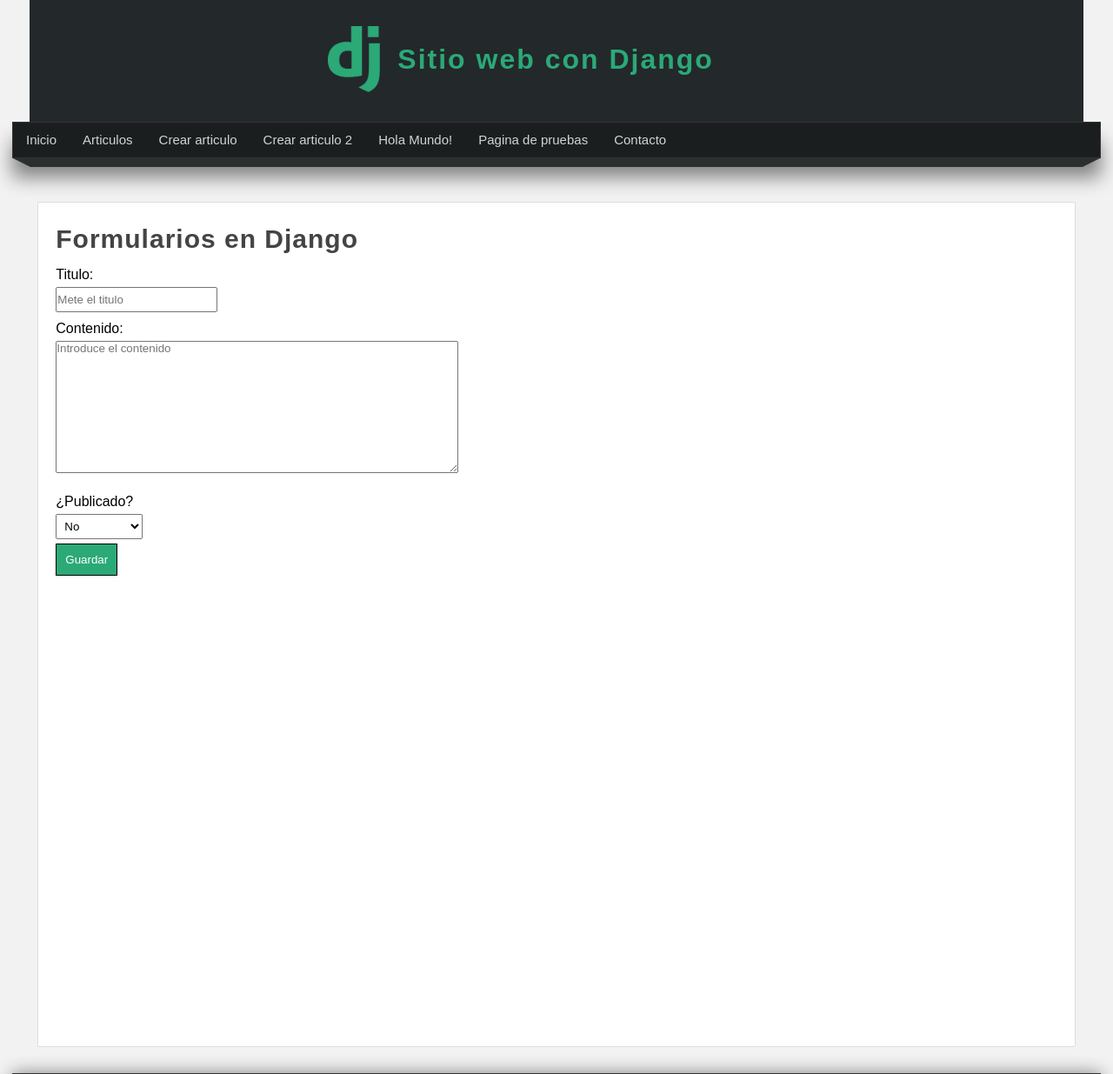
After one commit to jorgefdezg/curso-python, a Django app: page /create-full-article/ in a window 1280 px wide. The commit adds this page. Shown: the top 1235 px of the page at 87% size. Run offline with Django 4.2, Linux system fonts and the light colour scheme.

Commit message:
seccion formularios y validacion en Django terminada

```diff
--- a/22-django/AprendiendoDjango/AprendiendoDjango/urls.py
+++ b/22-django/AprendiendoDjango/AprendiendoDjango/urls.py
@@ -33,5 +33,8 @@ urlpatterns = [
     path('articulo/',miapp.views.articulo,name="articulo"),
     path('editar-articulo/<int:id>',miapp.views.editar_articulo,name="editar"),
     path('articulos/',miapp.views.articulos,name="articulos"),
-    path('borrar-articulo/<int:id>', miapp.views.borrar_articulos,name="borrar")
+    path('borrar-articulo/<int:id>', miapp.views.borrar_articulos,name="borrar"),
+    path('save-article/', miapp.views.save_article,name="save"),
+    path('create-article/',miapp.views.create_article,name="create"),
+    path('create-full-article/',miapp.views.create_full_article,name="create_full"),
 ]
--- /dev/null
+++ b/22-django/AprendiendoDjango/miapp/forms.py
@@ -0,0 +1,42 @@
+from django import forms
+from django.core import validators
+
+class FormArticle(forms.Form):
+
+    title = forms.CharField(
+        label="Titulo",
+        max_length=40,
+        required=True,
+        widget=forms.TextInput(
+            attrs={
+                'placeholder': 'Mete el titulo',
+                'class': 'titulo_form_article'
+            }
+        ),
+        validators=[
+            validators.MinLengthValidator(4, 'El titulo es demasiado corto'),
+            validators.RegexValidator('^[A-Za-z0-9ñ ]*$',"El titulo esta mal formado",'invalid_title')
+        ]
+    )
+    content = forms.CharField(
+        label="Contenido",
+        widget=forms.Textarea,
+        validators=[
+            validators.MaxLengthValidator(100,'El contenido es demasiado grande')
+        ]
+    )
+
+    content.widget.attrs.update({
+        'placeholder': 'Introduce el contenido',
+        'class': 'contenido_form_article',
+        'id': 'contenido_form'
+    })
+
+    plubic_options = [
+        (0,"No"),
+        (1,"Si")
+    ]
+    public = forms.TypedChoiceField(
+        label="¿Publicado?",
+        choices = plubic_options
+    )
--- a/22-django/AprendiendoDjango/miapp/static/css/styles.css
+++ b/22-django/AprendiendoDjango/miapp/static/css/styles.css
@@ -6,12 +6,16 @@
     text-decoration: none;
 }
 
-.box p, .box h2, .box h3, .box ul{
+.box p,
+.box h2,
+.box h3,
+.box ul{
     margin-top: 5px;
     margin-bottom: 5px;
 }
 
-.box ul,.box ol{
+.box ul,
+.box ol{
     margin-left: 20px;
     margin-bottom: 10px;
 }
@@ -138,6 +142,47 @@ nav ul li a:hover{
     margin: 0 auto;
 }
 
+.box form{
+    width: 40%;
+
+}
+
+.box form input,
+.box form label{
+    display: block;
+    padding: 5px;
+    padding-left: 0px;
+}
+
+.box form input [type="text"],
+.box form textarea{
+    width: 100%;
+    margin-bottom: 10px;
+}
+
+.box form select{
+    width: 100px;
+    padding: 5px;
+}
+
+.box form input[type="submit"],
+.box form input[type="button"],
+.box form button{
+    padding: 10px;
+    margin-top: 5px;
+    background: #2ba977;
+    border: 1px solid black;
+    color: white;
+    transition: 300ms all;
+}
+
+.box form input[type="submit"]:hover,
+.box form input[type="button"]:hover,
+.box form button:hover{
+    cursor: pointer;
+    background: #1e704f;
+}
+
 .title{
     color: #444;
     letter-spacing: 1px;
@@ -157,3 +202,15 @@ footer{
     padding-bottom: 10px;
     box-shadow: 0px 0px 20px gray;
 }
+
+.rojo{
+    color: red;
+}
+
+.message{
+    padding: 20px;
+    background: green;
+    color: white;
+    text-align: center;
+    margin-bottom: 10px;
+}
--- /dev/null
+++ b/22-django/AprendiendoDjango/miapp/templates/create_full_article.html
@@ -0,0 +1,28 @@
+{% extends 'layout.html' %}
+{% load filters %}
+
+{%block title%} Formularios en Django {% endblock %}
+
+{% block content %}
+
+<h1 class="title">Formularios en Django</h1>
+
+{% if form.errors %}
+
+    <strong class="rojo">
+        Hay errores en el formulario
+    </strong>
+
+{%endif%}
+
+<form action="" method="POST">
+
+    {% csrf_token %}
+
+    {{ form.as_p }}
+
+    <input type="submit" value="Guardar"/>
+
+</form>
+
+{% endblock %}
--- a/22-django/AprendiendoDjango/miapp/templates/layout.html
+++ b/22-django/AprendiendoDjango/miapp/templates/layout.html
@@ -34,6 +34,12 @@
                 <a href={%url 'articulos'%}>Articulos</a>
             </li>
             <li>
+                <a href={%url 'create'%}>Crear articulo</a>
+            </li>
+            <li>
+                <a href={%url 'create_full'%}>Crear articulo 2</a>
+            </li>
+            <li>
                 <a href="{%url 'hola_mundo' %}">Hola Mundo!</a>
             </li>
             <li>
--- a/22-django/AprendiendoDjango/miapp/views.py
+++ b/22-django/AprendiendoDjango/miapp/views.py
@@ -1,6 +1,10 @@
 from django.shortcuts import render, HttpResponse, redirect
 from miapp.models import Article
 from django.db.models import Q
+from miapp.forms import FormArticle
+from django.contrib import messages
+
+
 # Create your views here.
 #MVC = Modelo Vista Controlador -> Acciones(metodos)
 #MVT = Modelo Vista Template -> Acciones(metodos)
@@ -79,6 +83,70 @@ def crear_articulo(request, title, content, public):
     return HttpResponse(f"Articulo creado: {articulo.title} - {articulo.content}")
 
 
+def save_article(request):
+
+    if request.method == "POST":
+
+        title = request.POST['title']
+        content = request.POST['content']
+        public = request.POST['public']
+
+        articulo = Article(
+            title = title,
+            content = content,
+            public = public
+        )
+        articulo.save()
+        return HttpResponse(f"Articulo creado: {articulo.title} - {articulo.content}")
+
+    else:
+        return HttpResponse("<h2>No se ha podido crear el articulo</h2>")
+
+
+
+
+
+
+def create_article(request):
+
+    return render(request, 'create_article.html')
+
+
+def create_full_article(request):
+
+    if request.method == "POST":
+
+        formulario = FormArticle(request.POST)
+
+        if formulario.is_valid():
+            data_form = formulario.cleaned_data
+
+            title = data_form.get("title")
+            content = data_form["content"]
+            public = data_form["public"]
+
+            articulo = Article(
+            title = title,
+            content = content,
+            public = public
+            )
+
+            articulo.save()
+
+            #Crear mensaje flash (Sesion que solo se muestra una vez)
+            messages.success(request,f'Se ha creado correctamente el articulo:  {articulo.title}')
+
+            return redirect('articulos')
+
+            #return HttpResponse(articulo.title + " - " + articulo.content + " - " +str(articulo.public))
+
+    else:
+        formulario = FormArticle()
+
+    return render(request,'create_full_article.html',{
+        'form': formulario
+    })
+
 def articulo(request):
 
     try:
@@ -103,7 +171,7 @@ def editar_articulo(request, id):
 
 def articulos(request):
 
-    articulos = Article.objects.all()
+    articulos = Article.objects.all().order_by('-id')
     # articulos = Article.objects.order_by('id')[0:1]
 
     # articulos = Article.objects.filter(id__lte=10, title__contains="2")
@@ -112,9 +180,9 @@ def articulos(request):
 
     # articulos = Article.objects.raw("SELECT * FROM miapp_article WHERE title='Articulo 2' AND public=1")
 
-    articulos = Article.objects.filter(
-        Q(title__contains="2")| Q(public=True)
-    )
+    # articulos = Article.objects.filter(
+    #     Q(title__contains="2")| Q(public=True)
+    # )
 
     return render(request, 'articulos.html',{
         'articulos':articulos
```
Also changed, not shown: 22-django/AprendiendoDjango/miapp/templates/articulos.html (+8 -0 lines), 22-django/AprendiendoDjango/miapp/templates/create_article.html (added, +30 -0 lines).
